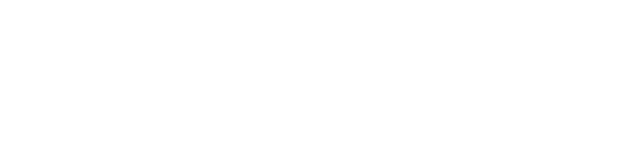
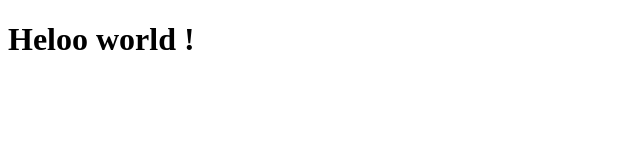
Before and after one commit to TalalAhmad786/Coursera-test, a plain HTML site: page site/index.html in a window 1280 px wide. Shown: the whole page, without its empty margins (0-640 px from the left). Drawn offline with Linux system fonts and the light colour scheme.

Commit message:
Some changes

```diff
--- a/site/index.htm
+++ b/site/index.html
@@ -7,6 +7,7 @@
     <title>Hello Coursera</title>
 </head>
 <body>
+    <h1>Heloo world !</h1>
 
 </body>
 </html>
```
